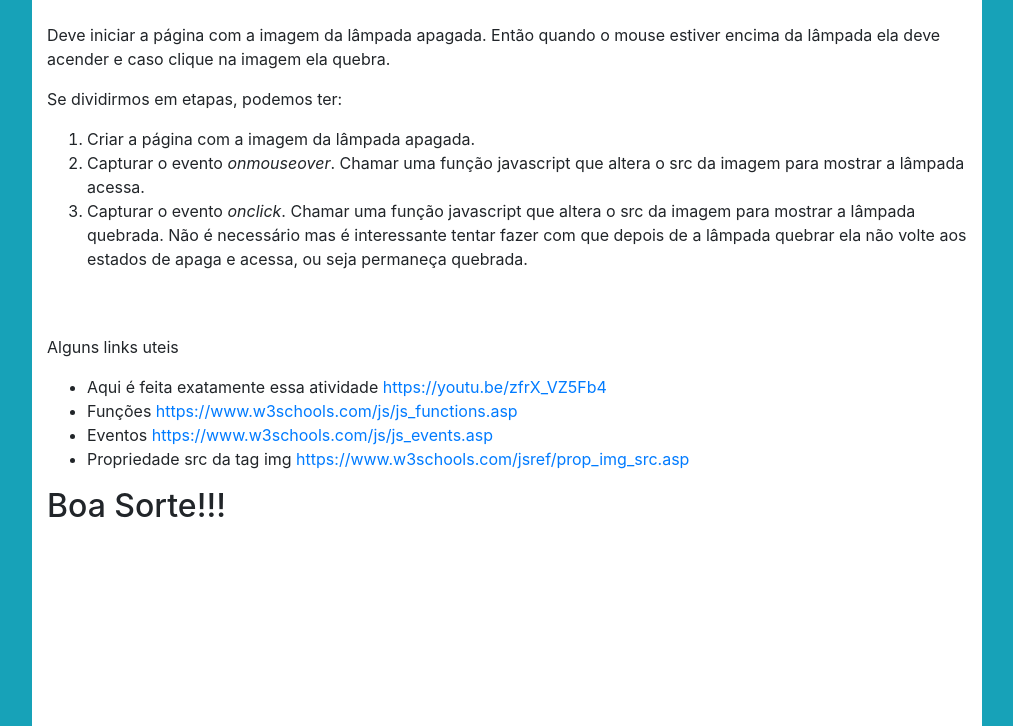
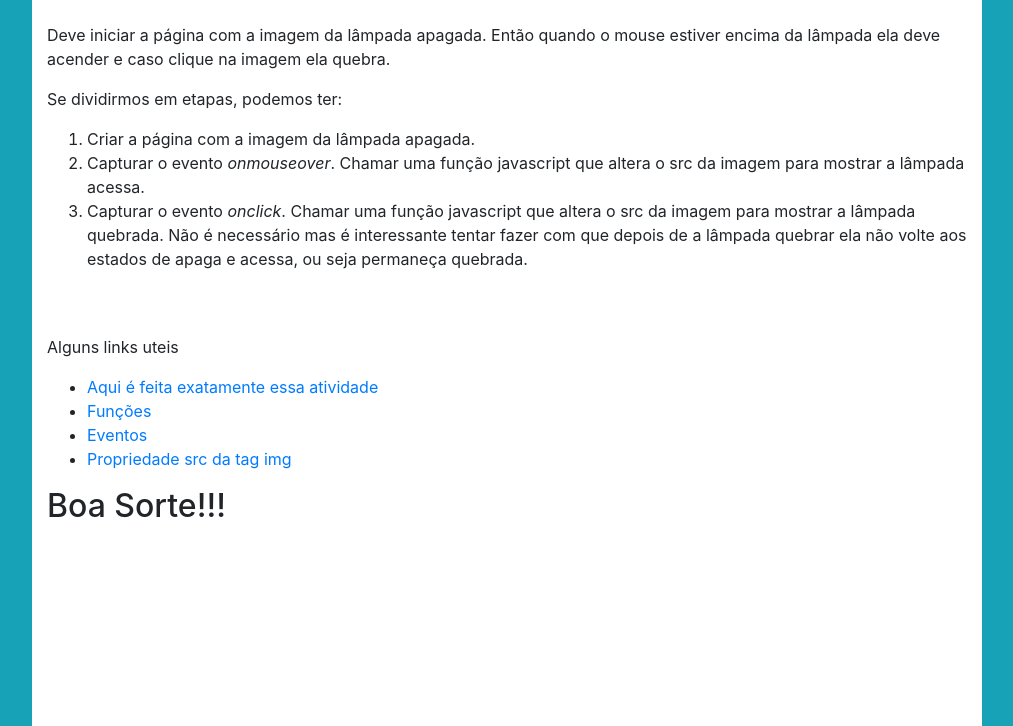
Before and after one commit to FWsantos/CDH, a plain HTML site: page index.html in a window 1280 px wide. Shown: the part 651-1377 px from the top of the page, without its empty margins (133-1146 px from the left). Drawn offline with Linux system fonts and the light colour scheme.

Commit message:
update layout

```diff
--- a/index.html
+++ b/index.html
@@ -66,10 +66,10 @@
 
 				<p>Alguns links uteis</p>
 				<ul>
-					<li>Aqui é feita exatamente essa atividade <a href="https://youtu.be/zfrX_VZ5Fb4">https://youtu.be/zfrX_VZ5Fb4</a></li>
-					<li>Funções <a href="https://www.w3schools.com/js/js_functions.asp">https://www.w3schools.com/js/js_functions.asp</a></li>
-					<li>Eventos <a href="https://www.w3schools.com/js/js_events.asp">https://www.w3schools.com/js/js_events.asp</a></li>
-					<li>Propriedade src da tag img <a href="https://www.w3schools.com/jsref/prop_img_src.asp">https://www.w3schools.com/jsref/prop_img_src.asp</a></li>
+					<li><a href="https://youtu.be/zfrX_VZ5Fb4">Aqui é feita exatamente essa atividade</a></li>
+					<li><a href="https://www.w3schools.com/js/js_functions.asp">Funções</a></li>
+					<li><a href="https://www.w3schools.com/js/js_events.asp">Eventos</a></li>
+					<li><a href="https://www.w3schools.com/jsref/prop_img_src.asp">Propriedade src da tag img </a></li>
 				</ul>
 
 				<h2>Boa Sorte!!!</h2>
```
